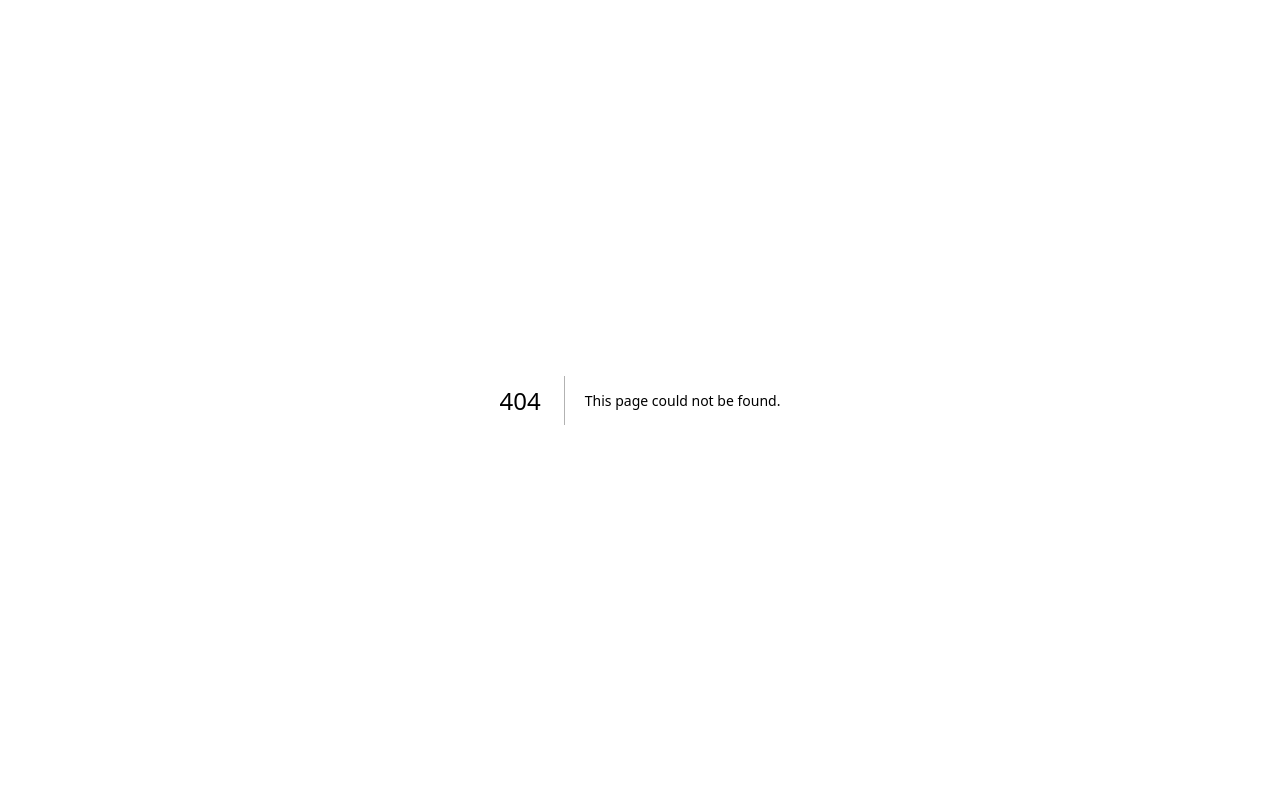
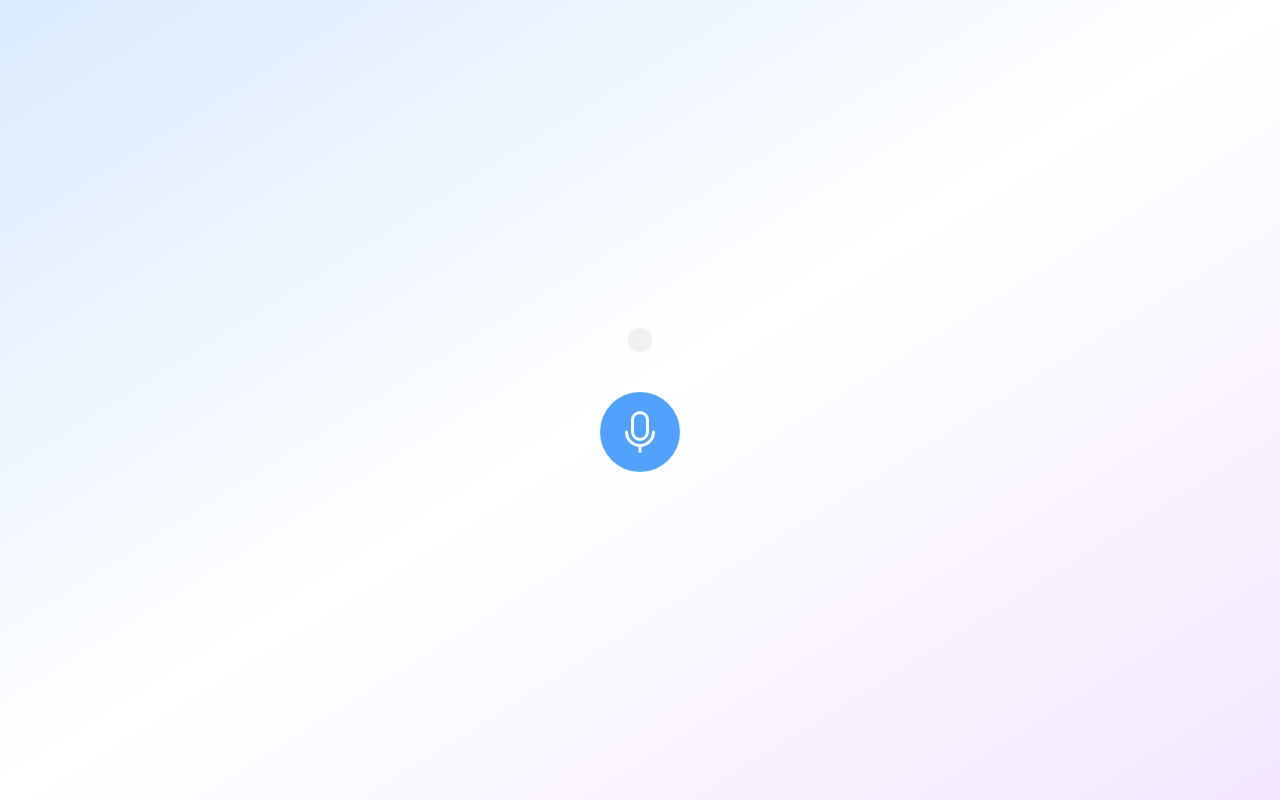
Before and after one commit to stefanphan05/Unmind, a Next.js app in the folder frontend/: page /recording in a window 1280 px wide. Before the commit this address had no page. Built offline with nearby package versions, Linux system fonts and the light colour scheme.

Commit message:
Implemented a url allow user to talk and convert into the transcript in real time

```diff
--- /dev/null
+++ b/frontend/app/recording/page.tsx
@@ -0,0 +1,119 @@
+"use client";
+
+import { useEffect, useState, useRef } from "react";
+
+declare global {
+  interface Window {
+    webkitSpeechRecognition: any;
+  }
+}
+
+export default function RecordingView() {
+  // State variables to manage recording status, completion, and transcript
+  const [isRecording, setIsRecording] = useState(false);
+  const [recordingComplete, setRecordingComplete] = useState(false);
+  const [transcript, setTranscript] = useState("");
+
+  // Reference to store the SpeechRecognition instance
+  const recognitionRef = useRef<any>(null);
+
+  // Function to start recording
+  const startRecording = () => {
+    setIsRecording(true);
+
+    // Create a new SpeechRecognition instance and configure it
+    recognitionRef.current = new window.webkitSpeechRecognition();
+    recognitionRef.current.continuous = true;
+    recognitionRef.current.interimResults = true;
+
+    // Event handler for speech recognition results
+    recognitionRef.current.onresult = (event: any) => {
+      let fullTranscript = "";
+
+      for (let i = 0; i < event.results.length; i++) {
+        fullTranscript += event.results[i][0].transcript;
+      }
+
+      setTranscript(fullTranscript.trim());
+    };
+
+    // Start the speech recognition
+    recognitionRef.current.start();
+  };
+
+  // Cleanup effect when the component unmounts
+  useEffect(() => {
+    return () => {
+      // Stop the speech recognition if it's active
+      if (recognitionRef.current) {
+        recognitionRef.current.stop();
+      }
+    };
+  }, []);
+
+  // Function to stop recording
+  const stopRecording = () => {
+    if (recognitionRef.current) {
+      // Stop the speech recognition and mark recording as complete
+      recognitionRef.current.stop();
+      setRecordingComplete(true);
+    }
+  };
+
+  // Toggle recording state and manage recording actions
+  const handleToggleRecording = () => {
+    setIsRecording(!isRecording);
+    if (!isRecording) {
+      startRecording();
+    } else {
+      stopRecording();
+    }
+  };
+
+  return (
+    <div className="min-h-screen bg-gradient-to-br from-blue-100 via-white to-purple-100 flex items-center justify-center h-screen w-full">
+      <div className="w-full">
+        <div className="flex items-center justify-center">
+          <div className="max-w-lg p-3 bg-black/5 rounded-2xl">
+            {transcript && <p className="mb-0">{transcript}</p>}
+          </div>
+        </div>
+
+        <div className="flex items-center w-full">
+          {isRecording ? (
+            // Button for stopping recording
+            <button
+              onClick={handleToggleRecording}
+              className="mt-10 m-auto flex items-center justify-center bg-red-400 hover:bg-red-500 ring-4 ring-red-300 animate-expand rounded-full w-20 h-20 focus:outline-none cursor-pointer"
+            >
+              <svg
+                className="h-12 w-12 "
+                viewBox="0 0 24 24"
+                xmlns="http://www.w3.org/2000/svg"
+              >
+                <path fill="white" d="M6 19h4V5H6v14zm8-14v14h4V5h-4z" />
+              </svg>
+            </button>
+          ) : (
+            // Button for starting recording
+            <button
+              onClick={handleToggleRecording}
+              className="mt-10 m-auto flex items-center justify-center bg-blue-400 hover:bg-blue-500 rounded-full w-20 h-20 focus:outline-none cursor-pointer"
+            >
+              <svg
+                viewBox="0 0 256 256"
+                xmlns="http://www.w3.org/2000/svg"
+                className="w-12 h-12 text-white"
+              >
+                <path
+                  fill="currentColor"
+                  d="M128 176a48.05 48.05 0 0 0 48-48V64a48 48 0 0 0-96 0v64a48.05 48.05 0 0 0 48 48ZM96 64a32 32 0 0 1 64 0v64a32 32 0 0 1-64 0Zm40 143.6V232a8 8 0 0 1-16 0v-24.4A80.11 80.11 0 0 1 48 128a8 8 0 0 1 16 0a64 64 0 0 0 128 0a8 8 0 0 1 16 0a80.11 80.11 0 0 1-72 79.6Z"
+                />
+              </svg>
+            </button>
+          )}
+        </div>
+      </div>
+    </div>
+  );
+}
```
Also changed, not shown: 1 other file (tests, documents, lock files or other folders).
